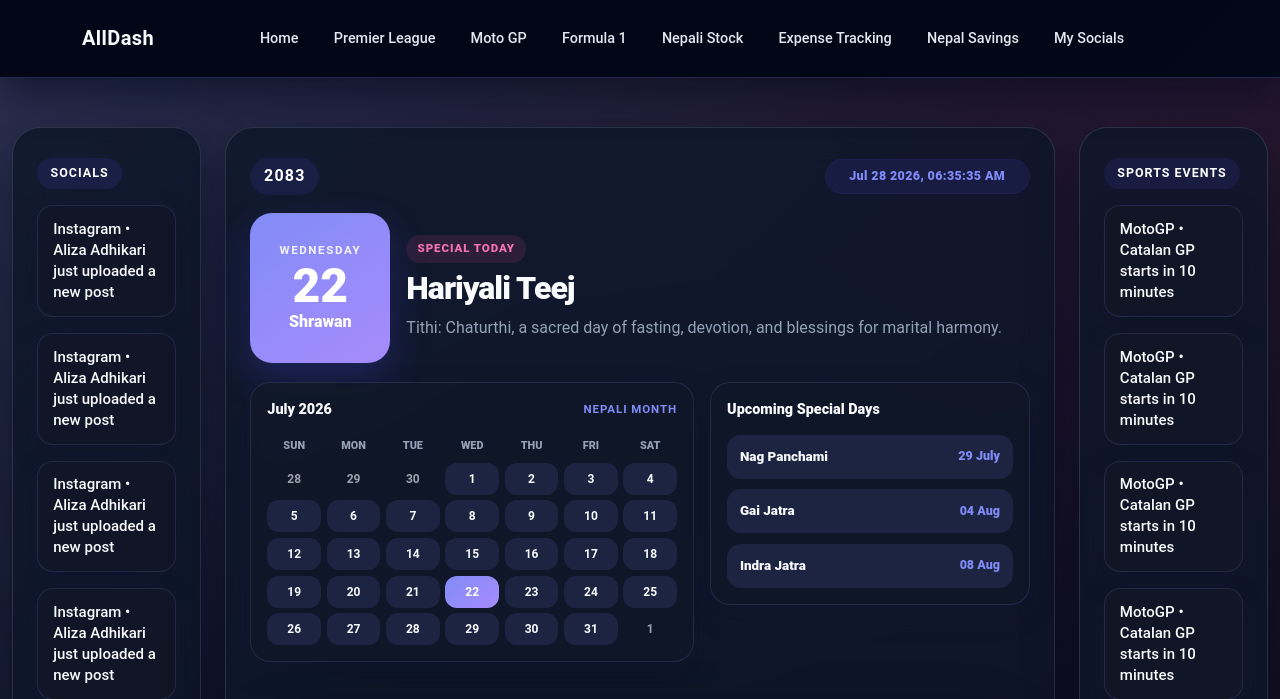
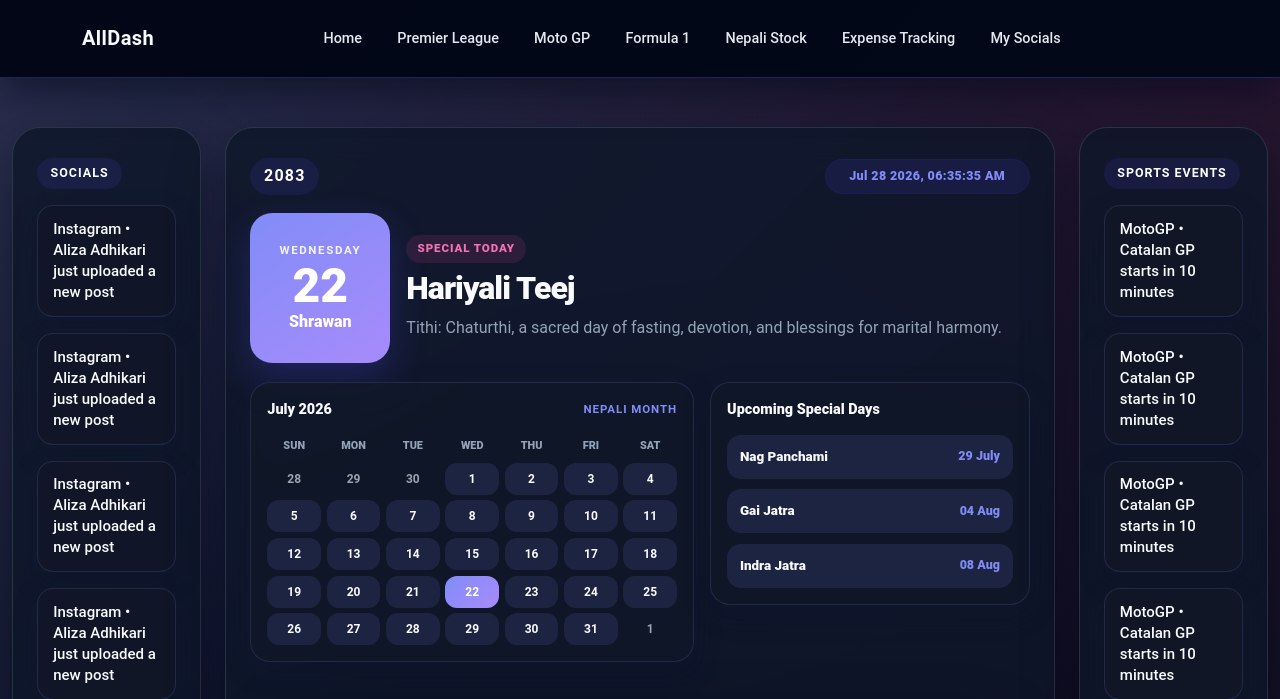
Before and after one commit to ashimnepal/AllDash, a Django app: page / in a window 1280 px wide. Shown: the top 699 px of the page. Run offline with Django 5.2, Linux system fonts and the light colour scheme; some libraries are stand-ins or nearby versions.

Commit message:
Now the navbar issue is fixed

```diff
--- a/nodis_app/urls.py
+++ b/nodis_app/urls.py
@@ -7,6 +7,5 @@ urlpatterns = [
     path('motogp/', views.motogp, name='motogppage'),
     path('formula1/', views.formula1, name='formula1page'),
     path('expense_tracking/', views.expensetracking, name='expensetrackingpage'),
-    path('nepal_savings/', views.nepalsavings, name='nepalsavingspage'),
     path('stockex_dash/', views.stockex, name='stockexpage'),
 ]
--- a/nodis_app/views.py
+++ b/nodis_app/views.py
@@ -16,8 +16,7 @@ def formula1(request):
 def expensetracking(request):
     return render(request, 'body/pages/expense_tracking/expensetracking_dash.html')
 
-def nepalsavings(request):
-    return render(request, 'body/pages/expense_tracking/nepalsaving.html')
+
 
 def stockex(request):
     return render(request, 'body/pages/stockex/stockex_dash.html')
--- a/templates/header/navbar.html
+++ b/templates/header/navbar.html
@@ -26,9 +26,7 @@
             <li class="nav-item">
                 <a class="nav-link" href="{% url 'expensetrackingpage' %}">Expense Tracking</a>
             </li>
-            <li class="nav-item">
-                <a class="nav-link" href="{% url 'nepalsavingspage' %}">Nepal Savings</a>
-            </li>
+
             <li class="nav-item">
                 <a class="nav-link" href="">My Socials</a>
             </li>
```
